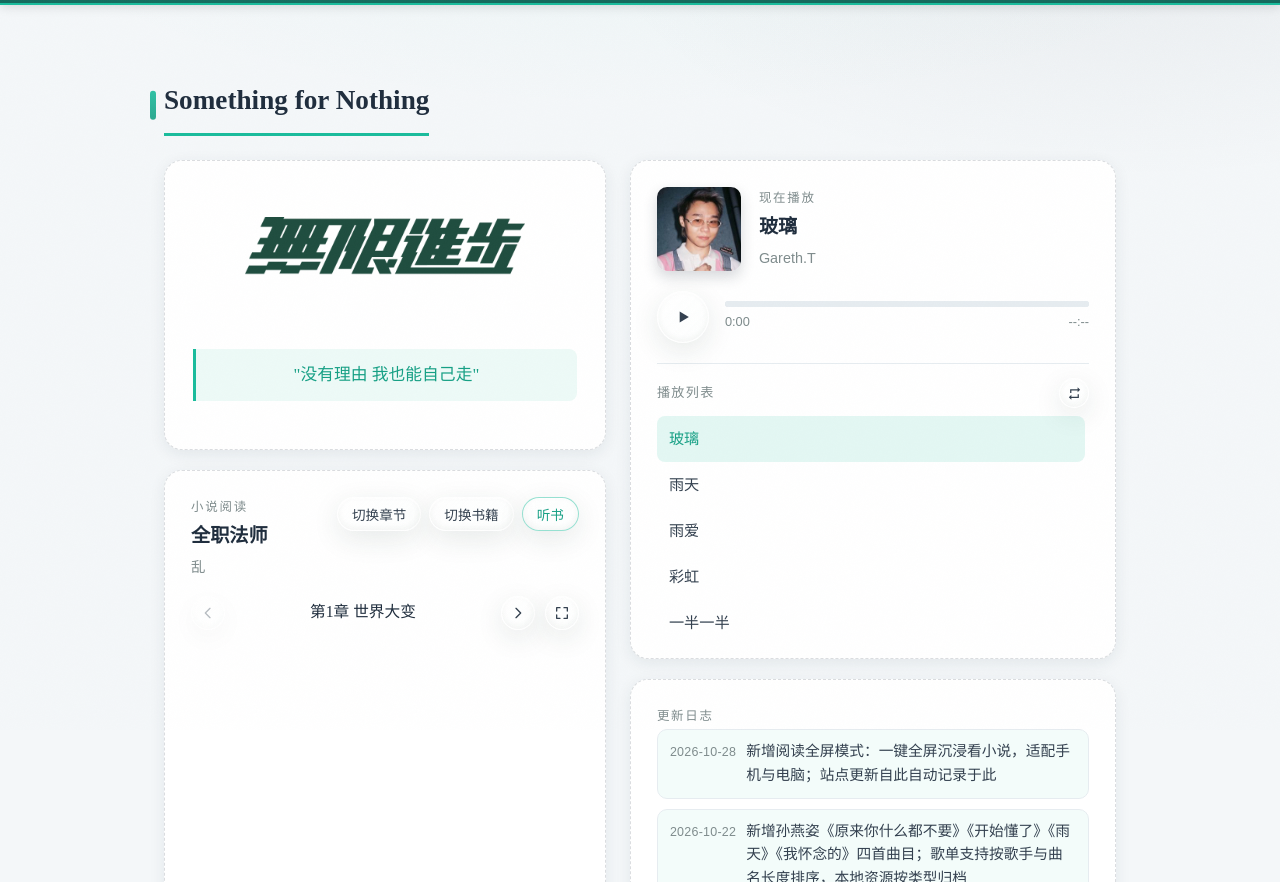
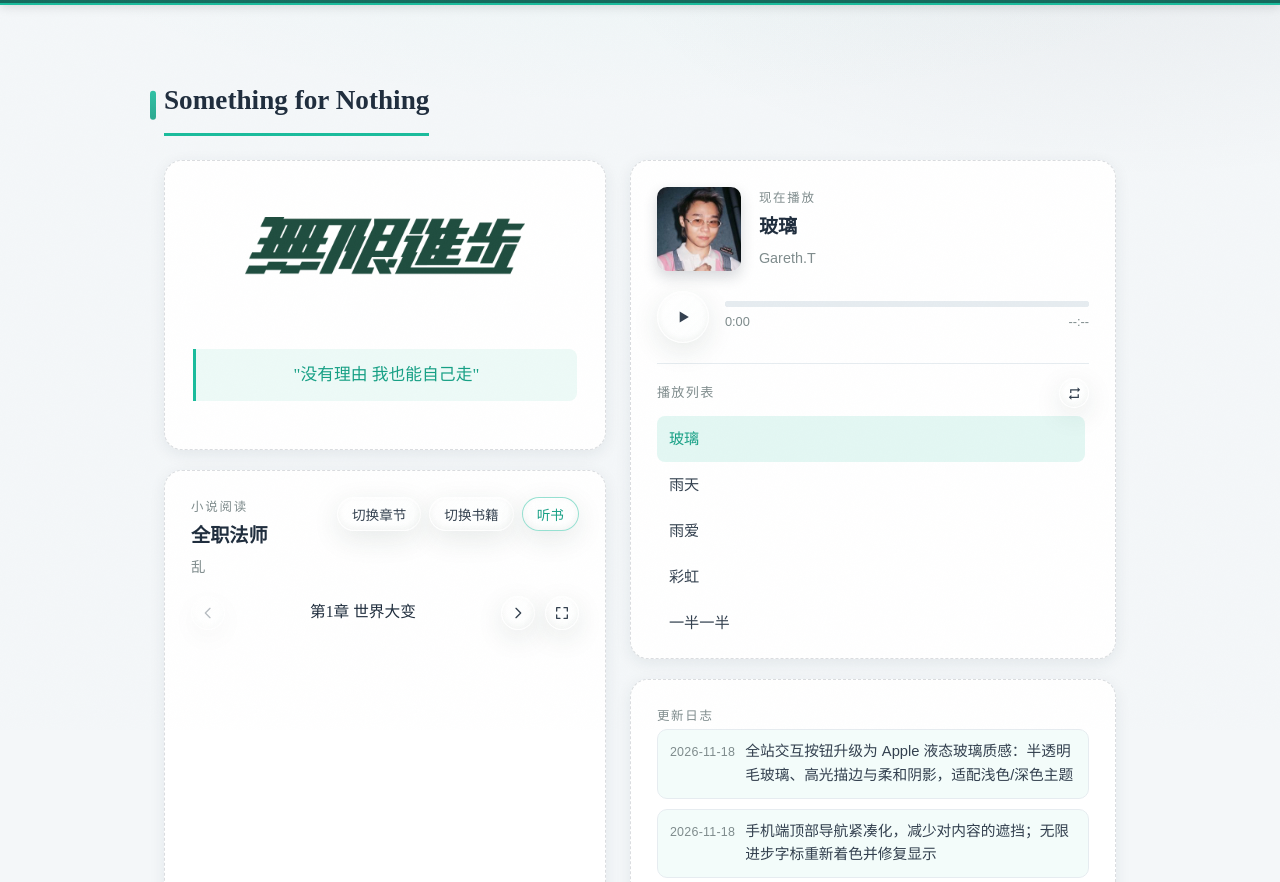
Before and after one commit to Kanon9th/Kanon9th.github.io, a plain HTML site: page index.html in a window 1280 px wide. Shown: the part 70-952 px from the top of the page. Drawn offline with Linux system fonts and the light colour scheme; a web font is replaced by a local one.

Commit message:
更新日志新增液态玻璃与导航优化记录

```diff
--- a/index.html
+++ b/index.html
@@ -155,6 +155,8 @@
                 <div class="guestbook-card" id="changelog">
                     <p class="now-label">更新日志</p>
                     <ul class="changelog-list" id="changelog-list">
+                        <li class="changelog-item"><span class="changelog-date">2026-11-18</span><span class="changelog-text">全站交互按钮升级为 Apple 液态玻璃质感：半透明毛玻璃、高光描边与柔和阴影，适配浅色/深色主题</span></li>
+                        <li class="changelog-item"><span class="changelog-date">2026-11-18</span><span class="changelog-text">手机端顶部导航紧凑化，减少对内容的遮挡；无限进步字标重新着色并修复显示</span></li>
                         <li class="changelog-item"><span class="changelog-date">2026-10-28</span><span class="changelog-text">新增阅读全屏模式：一键全屏沉浸看小说，适配手机与电脑；站点更新自此自动记录于此</span></li>
                         <li class="changelog-item"><span class="changelog-date">2026-10-22</span><span class="changelog-text">新增孙燕姿《原来你什么都不要》《开始懂了》《雨天》《我怀念的》四首曲目；歌单支持按歌手与曲名长度排序，本地资源按类型归档</span></li>
                         <li class="changelog-item"><span class="changelog-date">2026-10-22</span><span class="changelog-text">留言板重构为更新日志，优化卡片布局与文字间距；新增站点运行时长统计</span></li>
```
